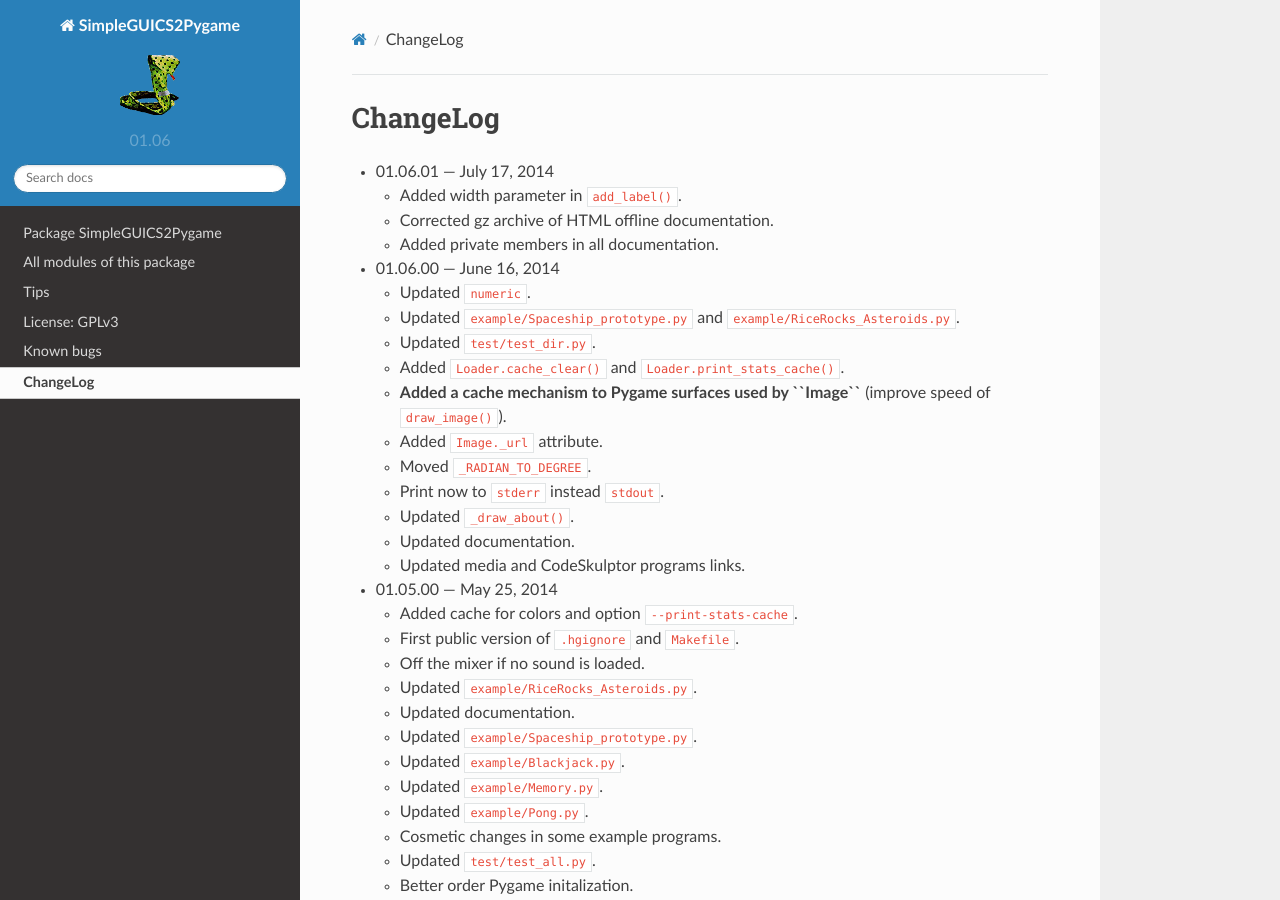
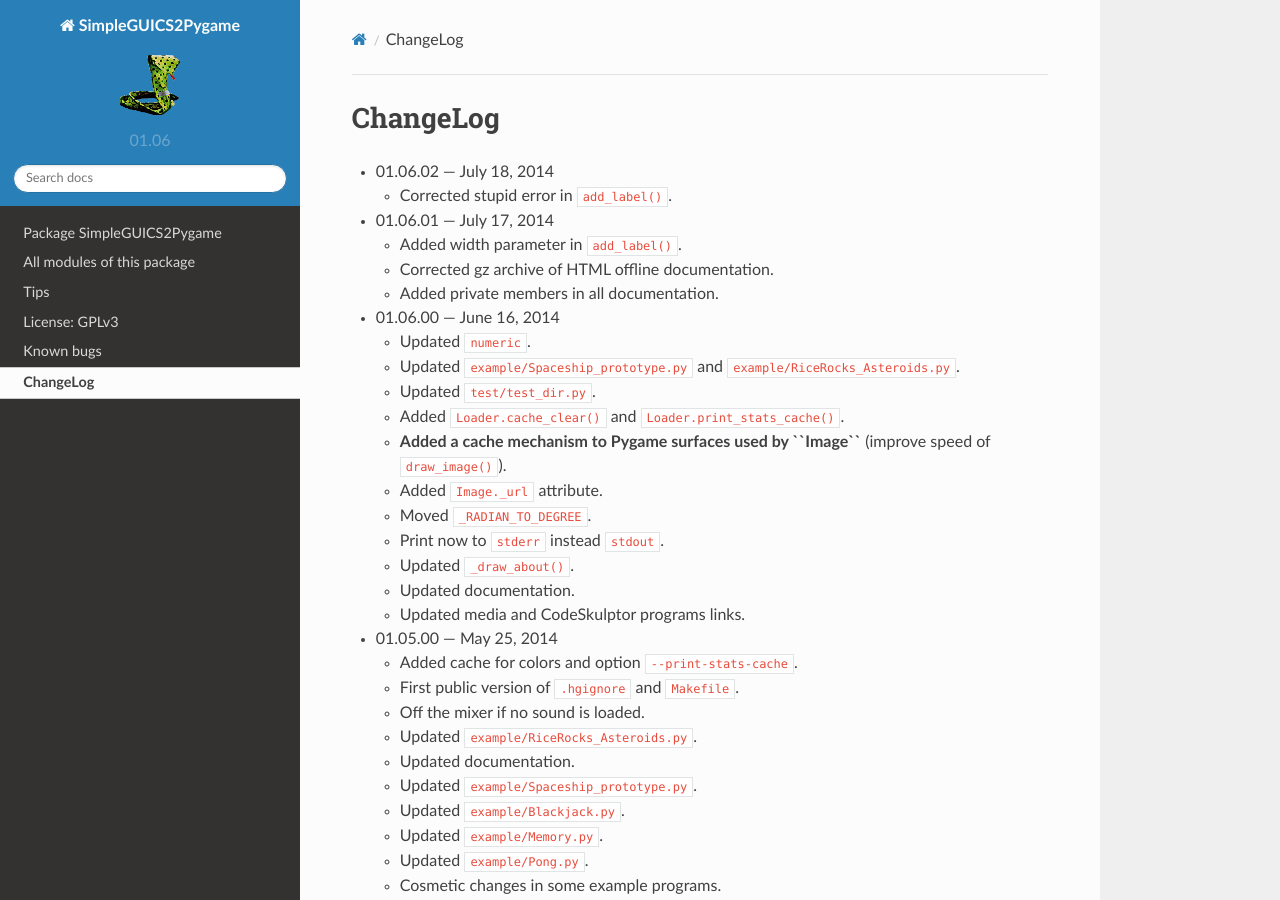
Before and after one commit to rhul-compsoc/SimpleGUICS2Pygame, a Sphinx documentation site: the page built from Sphinx/ChangeLog.rst, in a window 1280 px wide and 900 px high. Built offline with Sphinx 7.4.7 and the Read the Docs theme 2.0.0, drawn with Linux system fonts in a browser that asks for light colours.

Commit message:
Version 01.06.02

```diff
--- a/README.rst
+++ b/README.rst
@@ -106,6 +106,10 @@ along with this program. If not, see <http://www.gnu.org/licenses/>.
 
 Changes
 =======
+* 01.06.02 --- July 18, 2014
+
+  - Corrected stupid error in ``add_label()``.
+
 * 01.06.01 --- July 17, 2014
 
   - Added width parameter in ``add_label()``.
--- a/SimpleGUICS2Pygame/__init__.py
+++ b/SimpleGUICS2Pygame/__init__.py
@@ -1,7 +1,7 @@
 # -*- coding: latin-1 -*-
 
 """
-SimpleGUICS2Pygame package (July 17, 2014)
+SimpleGUICS2Pygame package (July 18, 2014)
 
 It is primarily a standard Python_ (2 **and** 3) module
 reimplementing the SimpleGUI particular module of CodeSkulptor_
@@ -33,6 +33,7 @@ http://www.opimedia.be/
 .. _Python: http://www.python.org/
 .. _`Unofficial Windows Binaries`: http://www.lfd.uci.edu/~gohlke/pythonlibs/#pygame
 
+* v.01.06.02 --- July 18, 2014
 * v.01.06.01 --- July 17, 2014
 * v.01.06.00 --- June 16, 2014
 * v.01.05.00 --- May 25, 2014
@@ -54,7 +55,7 @@ http://www.opimedia.be/
 .. _`Complete changelog`: https://simpleguics2pygame.readthedocs.org/en/latest/ChangeLog.html
 """
 
-_VERSION = '01.06.01'
+_VERSION = '01.06.02'
 """
 Version of SimpleGUICS2Pygame package.
 """
--- a/Sphinx/ChangeLog.rst
+++ b/Sphinx/ChangeLog.rst
@@ -1,5 +1,9 @@
 ChangeLog
 =========
+* 01.06.02 --- July 18, 2014
+
+  - Corrected stupid error in ``add_label()``.
+
 * 01.06.01 --- July 17, 2014
 
   - Added width parameter in ``add_label()``.
```
Also changed, not shown: 11 other files.
